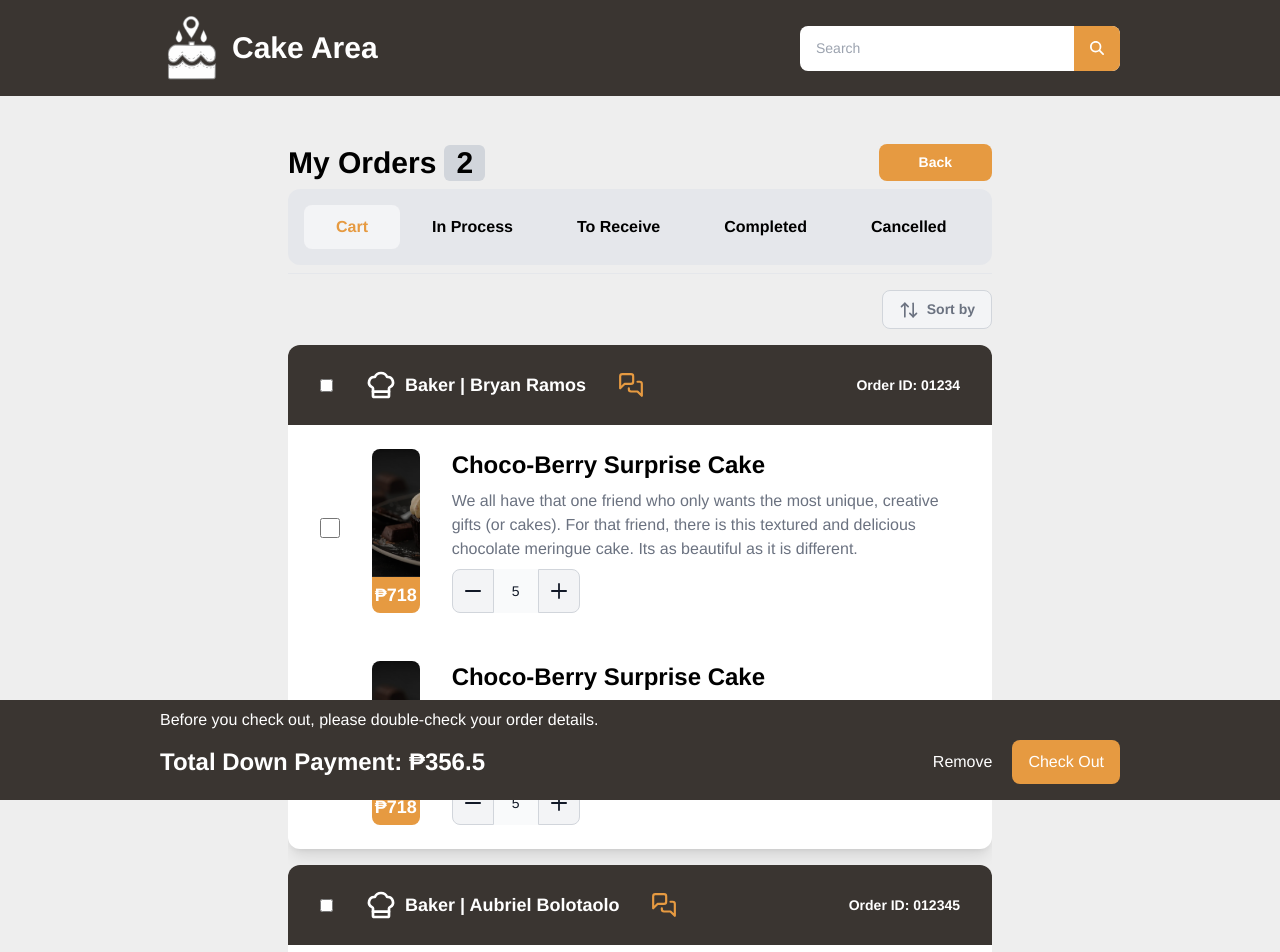
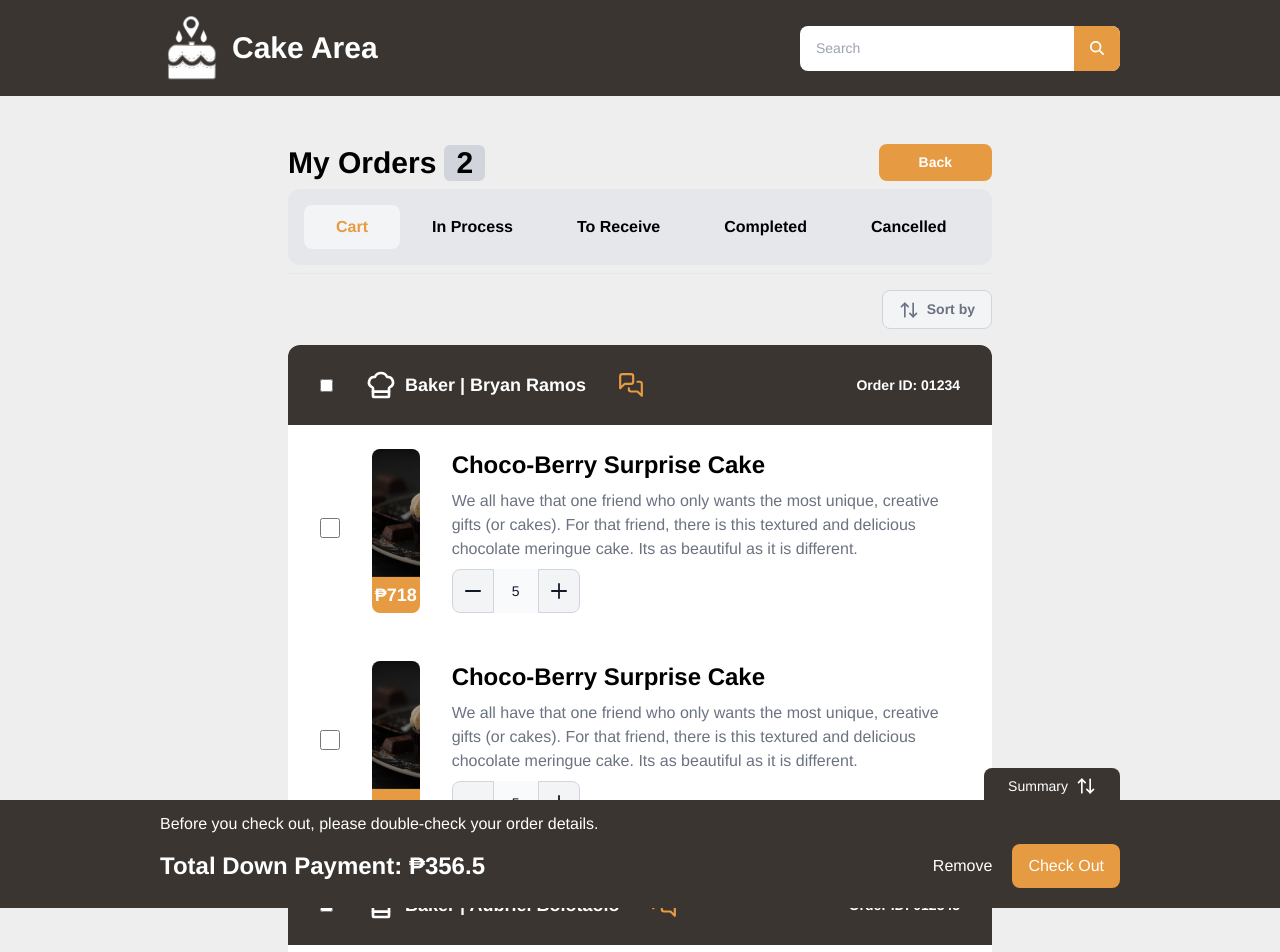
Before and after one commit to BryanIanRamos/Cake-Area, a React (Vite) app: page /Cart in a window 1280 px wide. Shown: the top 952 px of the page. Built offline with nearby package versions, Linux system fonts and the light colour scheme.

Commit message:
Modify Cart UI and Functionality

```diff
--- a/src/components/CartSummary.jsx
+++ b/src/components/CartSummary.jsx
@@ -1,8 +1,34 @@
-import React from 'react';
+import React, { useState } from "react";
+import { LuArrowUpDown } from "react-icons/lu";
 
 const CartSummary = ({ totalAmount }) => {
+  const [isVisible, setIsVisible] = useState(false);
+
   return (
-    <div className="bg-secondary py-1 md:py-2 fixed bottom-0 w-full px-4 md:px-40">
+    <div className="fixed bottom-0 w-full">
+      {/* Container for both button and content */}
+      <div
+        className={`transform transition-all duration-300 ease-in-out ${
+          isVisible ? "translate-y-0" : "translate-y-full"
+        }`}
+      >
+        {/* Toggle Button - Attached to the right side */}
+        <button
+          onClick={() => setIsVisible(!isVisible)}
+          className="absolute -top-8 right-4 md:right-40 bg-secondary px-6 py-1 rounded-t-lg hover:bg-secondary/90 transition-all duration-300 cursor-pointer flex items-center gap-2"
+        >
+          <span className="text-white text-sm">Summary</span>
+          <LuArrowUpDown
+            className={`text-white transform transition-transform duration-300 ${
+              isVisible ? "rotate-0" : "rotate-180"
+            }`}
+            size={20}
+          />
+        </button>
+
+        {/* Summary Content */}
+        <div className="bg-secondary w-full">
+          <div className="px-4 md:px-40 py-3">
             <p className="text-xs md:text-sm lg:text-base text-white">
               Before you check out, please double-check your order details.
             </p>
@@ -11,15 +37,29 @@ const CartSummary = ({ totalAmount }) => {
                 Total Down Payment: ₱{totalAmount}
               </span>
               <div className="flex space-x-2">
-          <button className="mr-3 text-xs md:text-base text-white rounded-lg">
+                <button className="mr-3 text-xs md:text-base text-white rounded-lg hover:text-gray-200 transition-colors">
                   Remove
                 </button>
-          <button className="px-2 md:px-4 py-2 md:py-2.5 text-xs md:text-base bg-primary text-white rounded-lg">
+                <button className="px-2 md:px-4 py-2 md:py-2.5 text-xs md:text-base bg-primary text-white rounded-lg hover:bg-primary/90 transition-colors">
                   Check Out
                 </button>
               </div>
             </div>
           </div>
+        </div>
+      </div>
+
+      {/* Static button that stays visible when content is hidden */}
+      <button
+        onClick={() => setIsVisible(!isVisible)}
+        className={`absolute bottom-0 right-4 md:right-40 bg-secondary px-6 py-1 rounded-t-lg hover:bg-secondary/90 transition-opacity duration-300 cursor-pointer flex items-center gap-2 ${
+          isVisible ? "opacity-0" : "opacity-100"
+        }`}
+      >
+        <span className="text-white text-sm">Summary</span>
+        <LuArrowUpDown className="text-white transform rotate-180" size={20} />
+      </button>
+    </div>
   );
 };
 
--- a/src/pages/Cart.jsx
+++ b/src/pages/Cart.jsx
@@ -1,4 +1,5 @@
 import React from "react";
+import { useNavigate } from "react-router-dom";
 import CartHeader from "../components/CartHeader";
 import CartTabs from "../components/CartTabs";
 import OrderCard from "../components/OrderCard";
@@ -7,66 +8,77 @@ import CartSummary from "../components/CartSummary";
 
 const orders = [
   {
-    id: '01234',
-    bakerName: 'Bryan Ramos',
+    id: "01234",
+    bakerName: "Bryan Ramos",
     products: [
       {
-        productName: 'Choco-Berry Surprise Cake',
-        description: 'We all have that one friend who only wants the most unique, creative gifts (or cakes). For that friend, there is this textured and delicious chocolate meringue cake. Its as beautiful as it is different.',
+        productName: "Choco-Berry Surprise Cake",
+        description:
+          "We all have that one friend who only wants the most unique, creative gifts (or cakes). For that friend, there is this textured and delicious chocolate meringue cake. Its as beautiful as it is different.",
         price: 718.0,
-        orderDate: 'June 3, 2023',
-        receiveDate: 'June 6, 2023',
-        image: 'src/assets/Cake_BG.png',
+        orderDate: "June 3, 2023",
+        receiveDate: "June 6, 2023",
+        image: "src/assets/Cake_BG.png",
       },
       {
-        productName: 'Choco-Berry Surprise Cake',
-        description: 'We all have that one friend who only wants the most unique, creative gifts (or cakes). For that friend, there is this textured and delicious chocolate meringue cake. Its as beautiful as it is different.',
+        productName: "Choco-Berry Surprise Cake",
+        description:
+          "We all have that one friend who only wants the most unique, creative gifts (or cakes). For that friend, there is this textured and delicious chocolate meringue cake. Its as beautiful as it is different.",
         price: 718.0,
-        orderDate: 'June 3, 2023',
-        receiveDate: 'June 6, 2023',
-        image: 'src/assets/Cake_BG.png',
+        orderDate: "June 3, 2023",
+        receiveDate: "June 6, 2023",
+        image: "src/assets/Cake_BG.png",
       },
-    ]
+    ],
   },
   {
-    id: '012345',
-    bakerName: 'Aubriel Bolotaolo',
+    id: "012345",
+    bakerName: "Aubriel Bolotaolo",
     products: [
       {
-        productName: 'Choco-Berry Surprise Cake',
-        description: 'We all have that one friend who only wants the most unique, creative gifts (or cakes). For that friend, there is this textured and delicious chocolate meringue cake. Its as beautiful as it is different.',
+        productName: "Choco-Berry Surprise Cake",
+        description:
+          "We all have that one friend who only wants the most unique, creative gifts (or cakes). For that friend, there is this textured and delicious chocolate meringue cake. Its as beautiful as it is different.",
         price: 718.0,
-        orderDate: 'June 3, 2023',
-        receiveDate: 'June 6, 2023',
-        image: 'src/assets/Cake_BG.png',
+        orderDate: "June 3, 2023",
+        receiveDate: "June 6, 2023",
+        image: "src/assets/Cake_BG.png",
       },
-    ]
+    ],
   },
   {
-    id: '0123456',
-    bakerName: 'Angelo Galope',
+    id: "0123456",
+    bakerName: "Angelo Galope",
     products: [
       {
-        productName: 'Choco-Berry Surprise Cake',
-        description: 'We all have that one friend who only wants the most unique, creative gifts (or cakes). For that friend, there is this textured and delicious chocolate meringue cake. Its as beautiful as it is different.',
+        productName: "Choco-Berry Surprise Cake",
+        description:
+          "We all have that one friend who only wants the most unique, creative gifts (or cakes). For that friend, there is this textured and delicious chocolate meringue cake. Its as beautiful as it is different.",
         price: 718.0,
-        orderDate: 'June 3, 2023',
-        receiveDate: 'June 6, 2023',
-        image: 'src/assets/Cake_BG.png',
+        orderDate: "June 3, 2023",
+        receiveDate: "June 6, 2023",
+        image: "src/assets/Cake_BG.png",
       },
       {
-        productName: 'Choco-Berry Surprise Cake',
-        description: 'We all have that one friend who only wants the most unique, creative gifts (or cakes). For that friend, there is this textured and delicious chocolate meringue cake. Its as beautiful as it is different.',
+        productName: "Choco-Berry Surprise Cake",
+        description:
+          "We all have that one friend who only wants the most unique, creative gifts (or cakes). For that friend, there is this textured and delicious chocolate meringue cake. Its as beautiful as it is different.",
         price: 718.0,
-        orderDate: 'June 3, 2023',
-        receiveDate: 'June 6, 2023',
-        image: 'src/assets/Cake_BG.png',
+        orderDate: "June 3, 2023",
+        receiveDate: "June 6, 2023",
+        image: "src/assets/Cake_BG.png",
       },
-    ]
+    ],
   },
 ];
 
 const Cart = () => {
+  const navigate = useNavigate();
+
+  const handleBack = () => {
+    navigate(-1);
+  };
+
   return (
     <div className="flex flex-col justify-center gap-8">
       <CartHeader />
@@ -77,14 +89,21 @@ const Cart = () => {
               <h1>My Orders</h1>
               <h1 className="bg-gray-300 px-3 rounded-md">2</h1>
             </div>
-            <button className="bg-primary py-2 px-10 text-white rounded-lg font-semibold mt-4 md:mt-0">Back</button>
+            <button
+              onClick={handleBack}
+              className="bg-primary py-2 px-10 text-white rounded-lg font-semibold mt-4 md:mt-0 hover:bg-primary/90 transition-colors"
+            >
+              Back
+            </button>
           </div>
           <CartTabs />
-          <hr className="bg-black"/>
+          <hr className="bg-black" />
         </div>
         <div className="flex flex-col gap-4">
           <div className="flex justify-end">
-            <button className="bg-gray-100 py-2 px-4 border border-gray-300 text-gray-500 rounded-lg font-semibold flex items-center gap-2"><LuArrowUpDown size={20} /> Sort by</button>
+            <button className="bg-gray-100 py-2 px-4 border border-gray-300 text-gray-500 rounded-lg font-semibold flex items-center gap-2">
+              <LuArrowUpDown size={20} /> Sort by
+            </button>
           </div>
           <div className="overflow-y-auto flex-1">
             <div className="flex flex-col gap-4 pb-36">
```
Also changed, not shown: 1 other file (tests, documents, lock files or other folders). Lines whose indentation alone changed are shown as unchanged.
